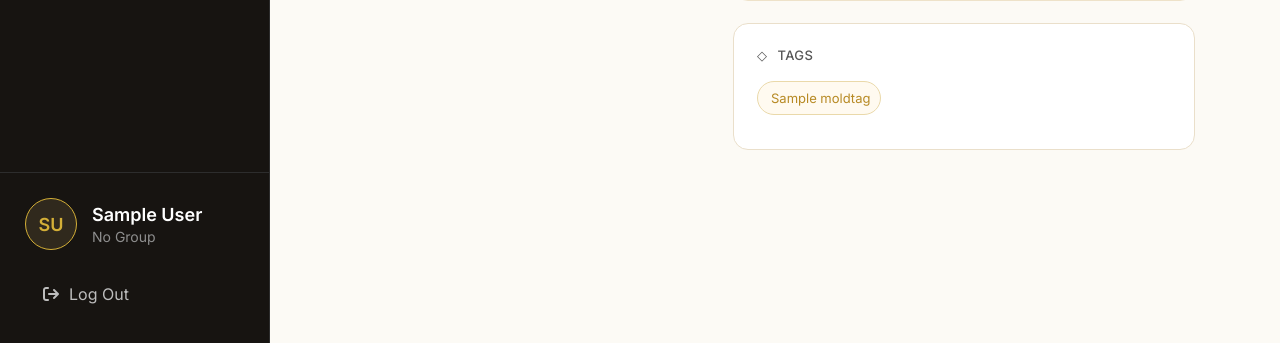
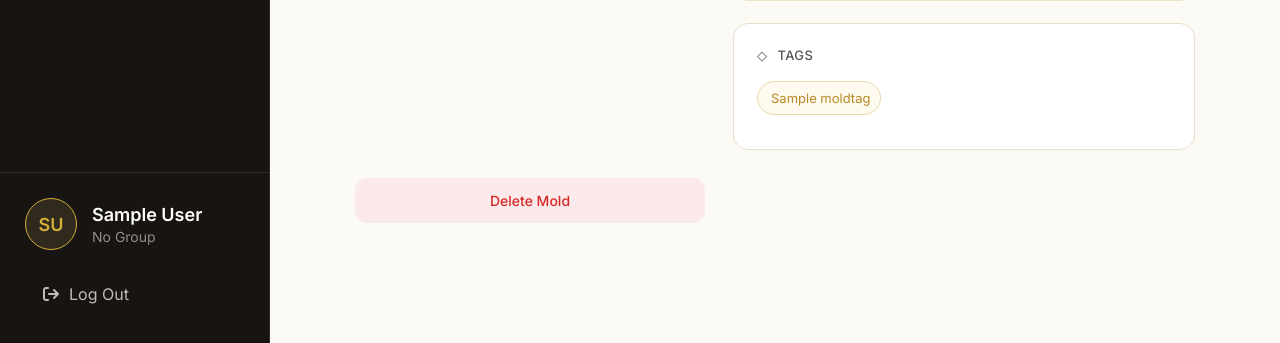
Before and after one commit to Hannah-Xiang/Jewelry-Working-Flow-System, a Django app: page /molds/1/ in a window 1280 px wide. Shown: the part 595-938 px from the top of the page. Run offline with Django 5.2, Linux system fonts and the light colour scheme; a user stored in the database is signed in; tables that the repository leaves empty hold one stand-in row (values such as "Sample post"); grey boxes marked "Sample" are stand-in pictures.

Commit message:
add delete button for mold in mold detail page. remove useless infor mation from edit ticket.

```diff
--- a/core/templates/core/mold_detail.html
+++ b/core/templates/core/mold_detail.html
@@ -198,6 +198,38 @@
         gap: 22px;
     }
 
+    /* =========================================================
+    DELETE MOLD BUTTON
+    ========================================================= */
+
+    .mold-delete-button {
+        display: block;
+        width: 100%;
+        box-sizing: border-box;
+
+        padding: 14px 20px;
+
+        border: none;
+        border-radius: 12px;
+
+        background: #fceaea;
+        color: #d62828;
+
+        font-size: 14px;
+        font-weight: 500;
+        font-family: inherit;
+
+        text-align: center;
+        text-decoration: none;
+
+        cursor: pointer;
+        transition: background 0.2s ease;
+    }
+
+    .mold-delete-button:hover {
+        background: #f7dada;
+    }
+
 
     .mold-info-card {
         border: 1px solid #eee2c9;
@@ -1582,6 +1614,26 @@
 
 </div>
 
+<!-- =================================================
+     DELETE MOLD
+================================================= -->
+
+<form
+    method="POST"
+    action="{% url 'delete_mold' mold.id %}"
+    onsubmit="return confirm('Are you sure you want to delete this mold? This action cannot be undone.');"
+>
+    {% csrf_token %}
+
+    <button
+        type="submit"
+        class="mold-delete-button"
+    >
+        Delete Mold
+    </button>
+
+</form>
+
             </div>
 
 
--- a/core/templates/core/new_mold.html
+++ b/core/templates/core/new_mold.html
@@ -819,13 +819,13 @@
             </h2>
 
 
-            {% if messages %}
+            <!-- {% if messages %}
                 {% for message in messages %}
                     <div class="new-mold-error-box" style="margin-bottom:14px;">
                         {{ message }}
                     </div>
                 {% endfor %}
-            {% endif %}
+            {% endif %} -->
 
 
             {% if form_errors %}
@@ -1048,7 +1048,6 @@
                     type="checkbox"
                     name="is_liked"
                     value="1"
-                    checked
                 >
 
                 <span>Keep this mold liked</span>
--- a/core/urls.py
+++ b/core/urls.py
@@ -148,6 +148,11 @@ path(
     name="create_mold_tag"
 ),
 path("new-molds/", views.new_mold, name="new_mold"),
+path(
+    "molds/delete/<int:mold_id>/",
+    views.delete_mold,
+    name="delete_mold"
+),
 
 ]
 
--- a/core/views.py
+++ b/core/views.py
@@ -2438,3 +2438,41 @@ def new_mold(request):
         "core/new_mold.html",
         context
     )
+@login_required
+def delete_mold(request, mold_id):
+
+    mold = get_object_or_404(
+        Mold,
+        id=mold_id
+    )
+
+    if request.method == "POST":
+
+        mold_code = mold.mold_code
+
+        # Delete the physical preview image
+        if mold.preview_image:
+            mold.preview_image.delete(save=False)
+
+        mold.delete()
+
+        # Audit log
+        create_audit_log(
+            request,
+            "DELETE",
+            "Mold",
+            mold_code,
+            f"Deleted mold {mold_code}."
+        )
+
+        messages.success(
+            request,
+            "Mold deleted successfully."
+        )
+
+        return redirect("all_molds")
+
+    return redirect(
+        "mold_detail",
+        pk=mold.id
+    )
```
Also changed, not shown: core/templates/core/edit_ticket.html (+10 -3 lines).
